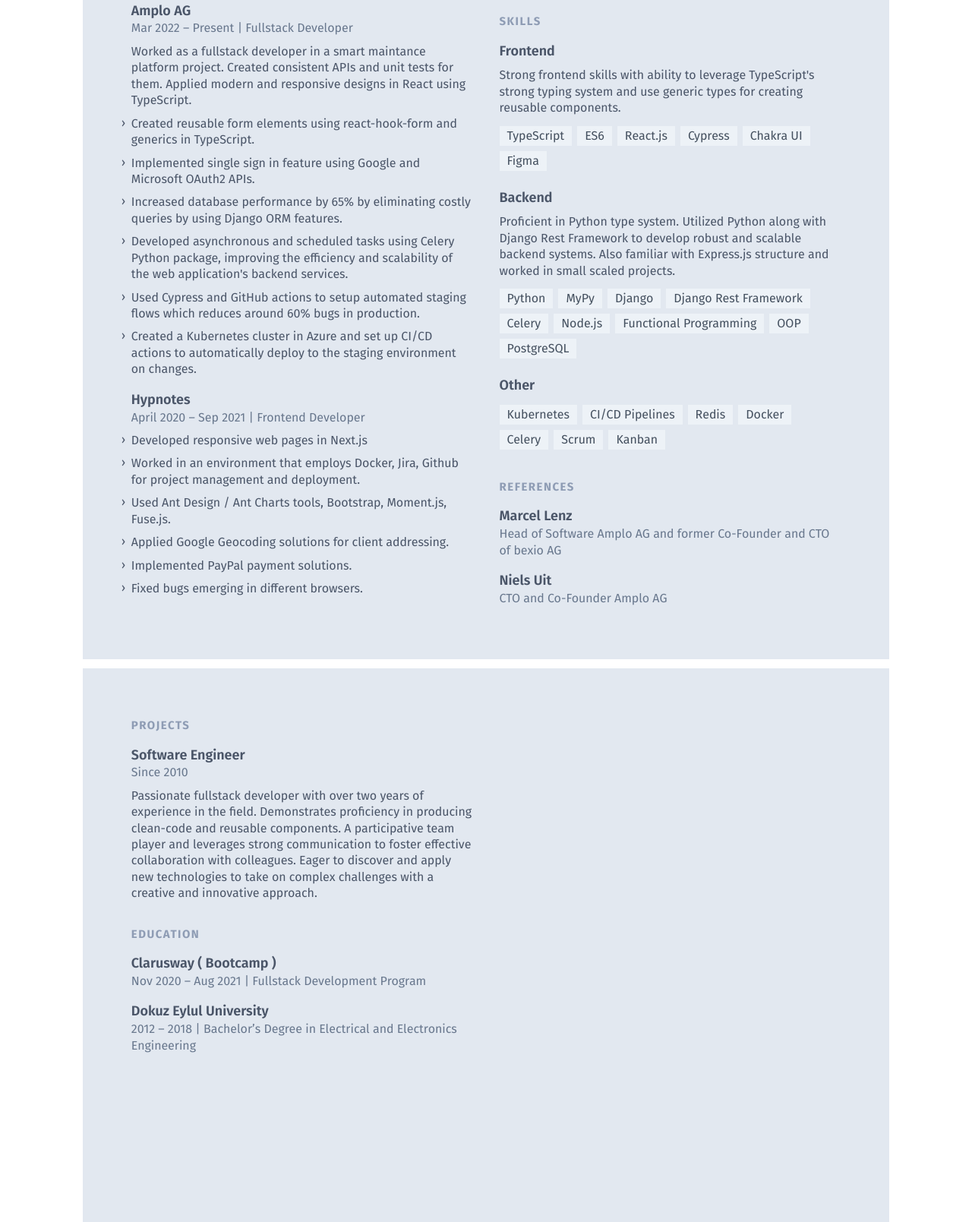
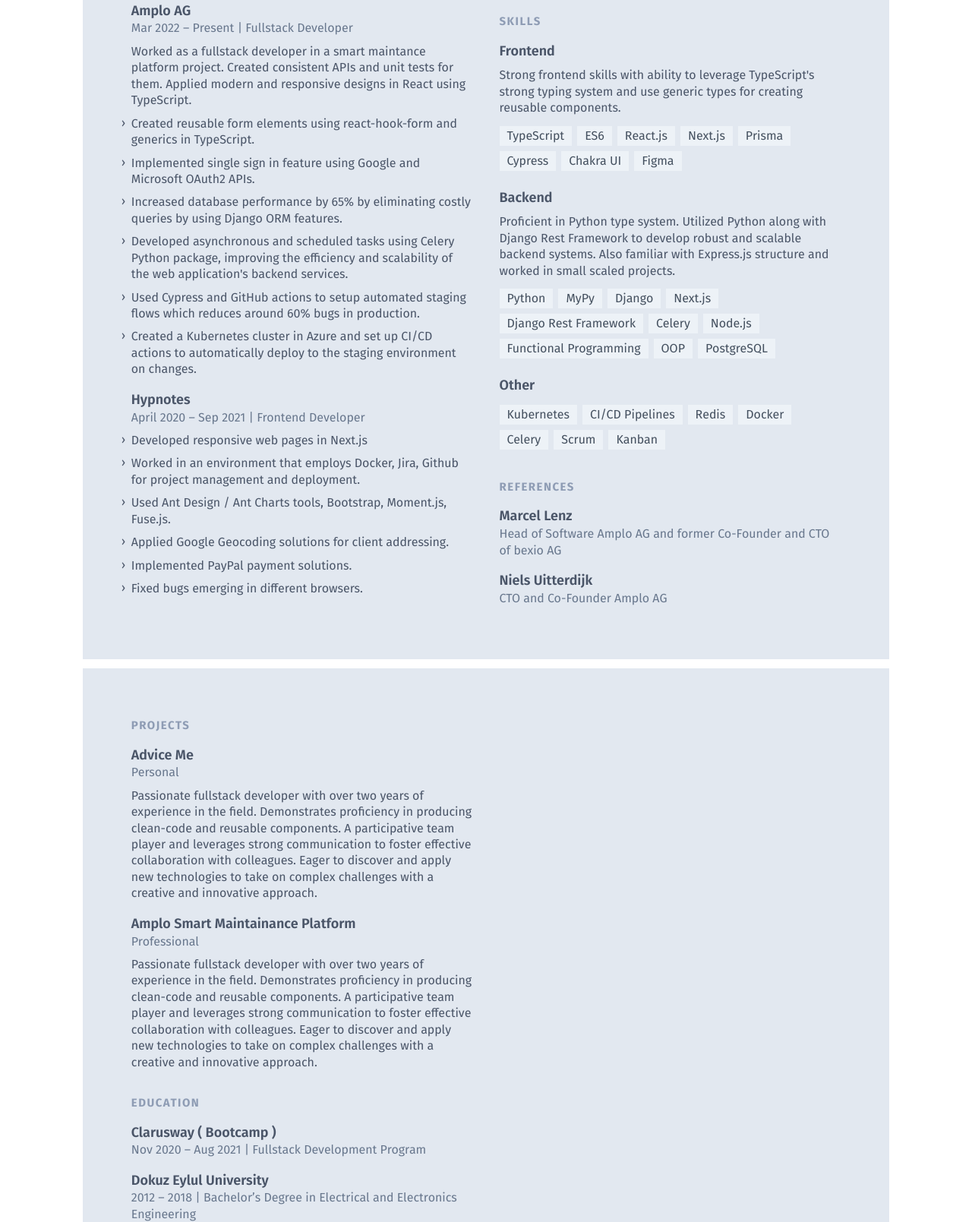
Before and after one commit to betulkaplan/resume, a website: page docs/index.html in a window 1280 px wide. Shown: the part 519-2128 px from the top of the page at 76% size. Drawn offline with nearby package versions, Linux system fonts and the light colour scheme; files that its build step writes are made by us from their sources.

Commit message:
add skills and update projects

```diff
--- a/docs/index.html
+++ b/docs/index.html
@@ -376,6 +376,16 @@
                     <li
                       class="px-2.5 mr-1.6 mb-1.6 text-base text-gray-750 print:bg-white print:border-inset bg-gray-200"
                     >
+                      Next.js
+                    </li>
+                    <li
+                      class="px-2.5 mr-1.6 mb-1.6 text-base text-gray-750 print:bg-white print:border-inset bg-gray-200"
+                    >
+                      Prisma
+                    </li>
+                    <li
+                      class="px-2.5 mr-1.6 mb-1.6 text-base text-gray-750 print:bg-white print:border-inset bg-gray-200"
+                    >
                       Cypress
                     </li>
 
@@ -424,6 +434,11 @@
                       class="px-2.5 mr-1.6 mb-1.6 text-base text-gray-750 print:bg-white print:border-inset bg-gray-200"
                     >
                       Django
+                    </li>
+                    <li
+                      class="px-2.5 mr-1.6 mb-1.6 text-base text-gray-750 print:bg-white print:border-inset bg-gray-200"
+                    >
+                      Next.js
                     </li>
                     <li
                       class="px-2.5 mr-1.6 mb-1.6 text-base text-gray-750 print:bg-white print:border-inset bg-gray-200"
@@ -537,7 +552,7 @@
             <section class="mb-4.5 break-inside-avoid">
               <header>
                 <h3 class="text-lg font-semibold text-gray-700 leading-snugish">
-                  Niels Uit
+                  Niels Uitterdijk
                 </h3>
                 <p class="leading-normal text-md text-gray-650">
                   CTO and Co-Founder Amplo AG
@@ -570,9 +585,30 @@
                   <h3
                     class="text-lg font-semibold text-gray-700 leading-snugish"
                   >
-                    Software Engineer
+                    Advice Me
                   </h3>
-                  <p class="leading-normal text-md text-gray-650">Since 2010</p>
+                  <p class="leading-normal text-md text-gray-650">Personal</p>
+                </header>
+                <p class="mt-2.1 text-md text-gray-700 leading-normal">
+                  Passionate fullstack developer with over two years of
+                  experience in the field. Demonstrates proficiency in producing
+                  clean-code and reusable components. A participative team
+                  player and leverages strong communication to foster effective
+                  collaboration with colleagues. Eager to discover and apply new
+                  technologies to take on complex challenges with a creative and
+                  innovative approach.
+                </p>
+              </section>
+              <section class="mb-4.5 break-inside-avoid">
+                <header>
+                  <h3
+                    class="text-lg font-semibold text-gray-700 leading-snugish"
+                  >
+                    Amplo Smart Maintainance Platform
+                  </h3>
+                  <p class="leading-normal text-md text-gray-650">
+                    Professional
+                  </p>
                 </header>
                 <p class="mt-2.1 text-md text-gray-700 leading-normal">
                   Passionate fullstack developer with over two years of
```
